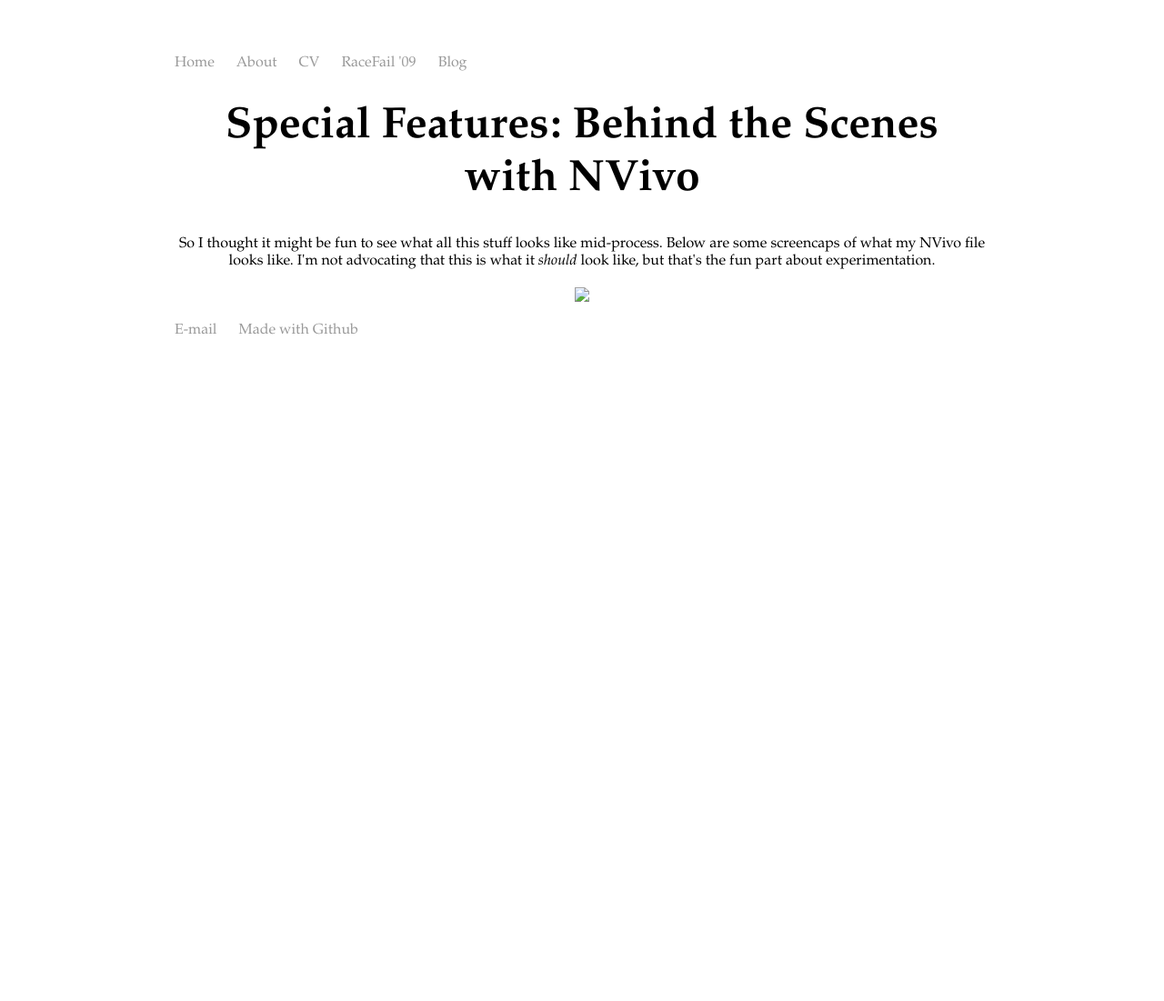
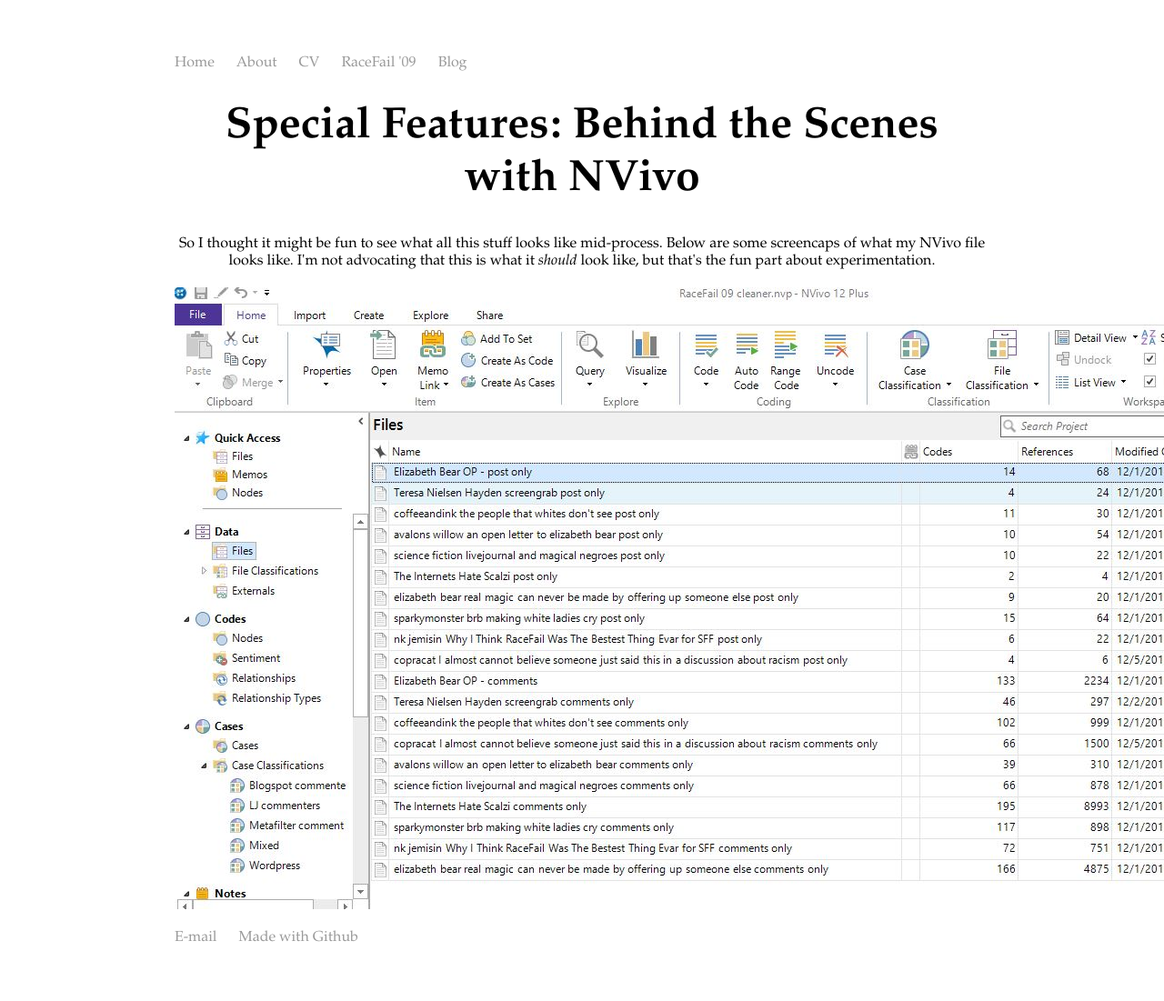
Before and after one commit to pastfutures/pastfutures.github.io, a Jekyll site: the page built from RaceFailDH/bonus.html, in a window 1280 px wide. Shown: the whole page at 91% size. Built offline with Jekyll 4.4.1, drawn with Linux system fonts in a browser that asks for light colours; before the commit the page ends 900 px from its top, so only the background shows below that.

Commit message:
Update bonus.html

```diff
--- a/RaceFailDH/bonus.html
+++ b/RaceFailDH/bonus.html
@@ -7,6 +7,6 @@
   So I thought it might be fun to see what all this stuff looks like mid-process. Below are some screencaps of what my NVivo file looks like. I'm not advocating that this is what it <i>should</i> look like, but that's the fun part about experimentation.
   <br>
   <br>
-  <img src="/NVivoallfiles.JPG">
+  <img src="NVivoallfiles.JPG">
 
 </div><!-- /.blurb -->
```
